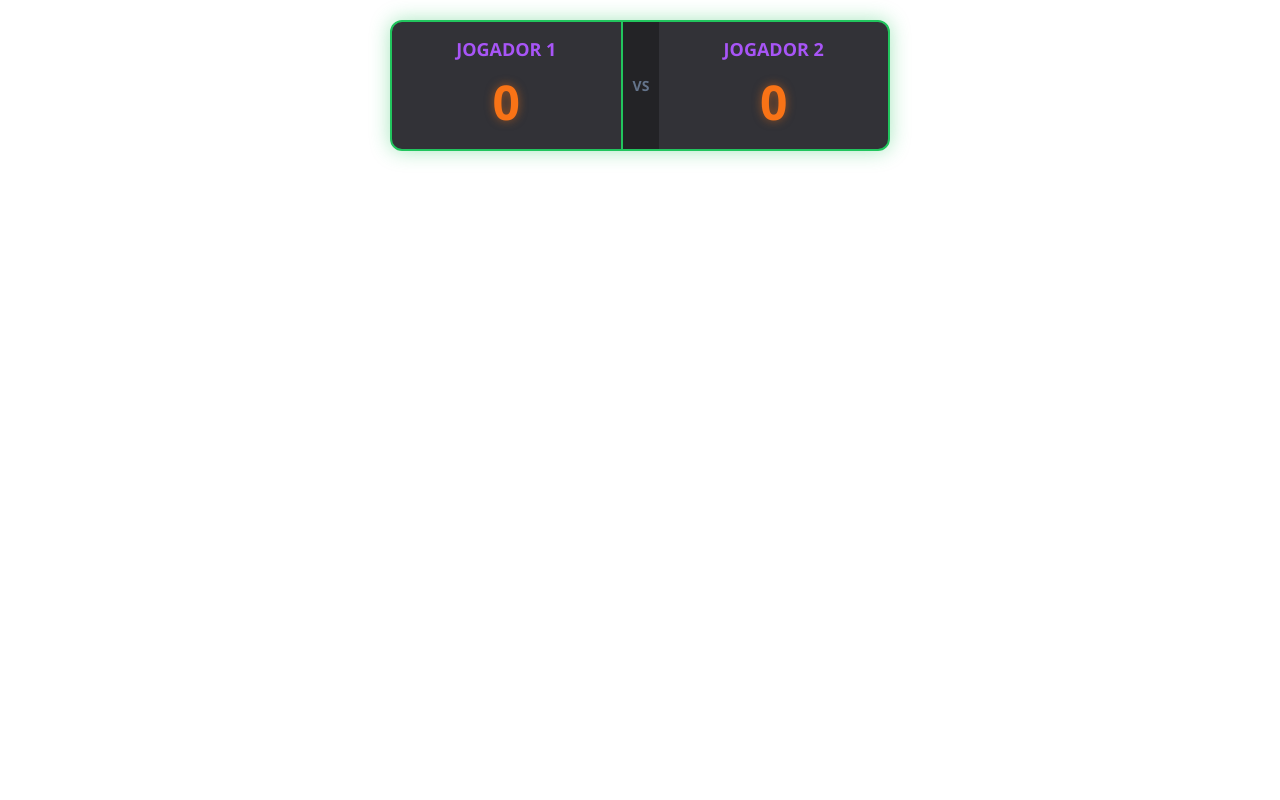
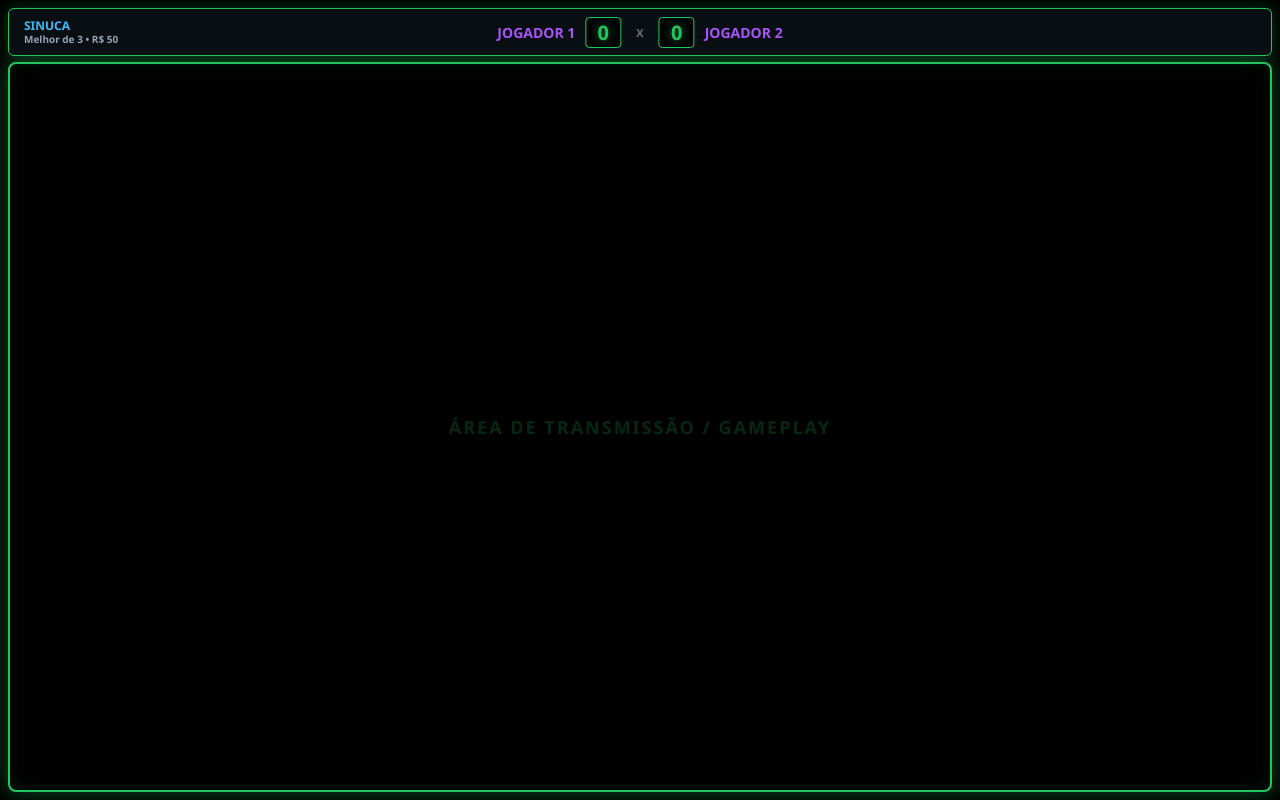
Before and after one commit to sinucabrasileira/home, a plain HTML site: page live/index.html in a window 1280 px wide. Drawn offline with nearby package versions, Linux system fonts and the light colour scheme; no server answers.

Commit message:
Update index.html

```diff
--- a/live/index.html
+++ b/live/index.html
@@ -2,93 +2,102 @@
 <html lang="pt-BR">
 <head>
     <meta charset="UTF-8">
-    <title>Placar ao Vivo</title>
+    <title>Placar - Live</title>
+    <!-- Socket.io do Servidor Local -->
+    <script src="/socket.io/socket.io.js"></script>
     <style>
-        * { box-sizing: border-box; margin: 0; padding: 0; font-family: 'Segoe UI', Tahoma, Geneva, Verdana, sans-serif; }
-        body { background: transparent; display: flex; justify-content: center; align-items: flex-start; height: 100vh; padding-top: 20px; }
+        * { box-sizing: border-box; margin: 0; padding: 0; font-family: 'Segoe UI', system-ui, sans-serif; }
+        body { background: #000; color: #fff; display: flex; flex-direction: column; height: 100vh; overflow: hidden; padding: 8px; gap: 6px; }
 
-        .scoreboard {
+        .broadcast-header {
+            background: rgba(10, 15, 20, 0.95);
+            border: 1px solid #22c55e;
+            border-radius: 6px;
+            padding: 4px 15px;
             display: flex;
-            background: rgba(15, 15, 20, 0.85);
-            border: 2px solid #22c55e;
-            border-radius: 12px;
-            box-shadow: 0 0 20px rgba(34, 197, 94, 0.4);
-            color: #fff;
-            overflow: hidden;
-            width: 500px;
+            justify-content: space-between;
+            align-items: center;
+            height: 48px;
+            z-index: 10;
+            box-shadow: 0 0 15px rgba(34, 197, 94, 0.3);
+            position: relative;
         }
 
-        .player {
-            flex: 1;
-            padding: 15px;
-            text-align: center;
+        .header-left { display: flex; flex-direction: column; line-height: 1.2; }
+        .info-jogo { font-size: 12px; font-weight: 800; color: #38bdf8; text-transform: uppercase; }
+        .info-detalhes { font-size: 10px; color: #94a3b8; font-weight: 600; }
+
+        .scoreboard-preview {
             display: flex;
-            flex-direction: column;
-            justify-content: center;
+            align-items: center;
+            gap: 15px;
+            position: absolute;
+            left: 50%;
+            transform: translateX(-50%);
         }
 
-        .player:first-child { border-right: 2px solid #22c55e; }
+        .team-side { display: flex; align-items: center; gap: 10px; }
+        .team-side.right { flex-direction: row-reverse; }
 
-        .name {
-            font-size: 18px;
-            font-weight: bold;
-            color: #a855f7;
-            text-transform: uppercase;
-            margin-bottom: 8px;
-            white-space: nowrap;
-            overflow: hidden;
-            text-overflow: ellipsis;
+        .preview-name { font-size: 14px; font-weight: 800; color: #a855f7; text-transform: uppercase; }
+        .preview-score {
+            font-size: 20px; font-weight: 900; color: #22c55e;
+            background: rgba(0,0,0,0.7); padding: 1px 10px;
+            border-radius: 4px; border: 1px solid #22c55e;
+            min-width: 36px; text-align: center;
+            text-shadow: 0 0 8px rgba(34, 197, 94, 0.6);
         }
+        .preview-vs { font-size: 11px; font-weight: bold; color: #64748b; }
+        .header-right-spacer { width: 120px; }
 
-        .score {
-            font-size: 48px;
-            font-weight: 900;
-            color: #f97316;
-            text-shadow: 0 0 10px rgba(249, 115, 22, 0.5);
+        .stream-area {
+            flex: 1; background: #000;
+            border: 2px solid #22c55e; border-radius: 8px;
+            box-shadow: 0 0 25px rgba(34, 197, 94, 0.4), inset 0 0 20px rgba(34, 197, 94, 0.1);
+            display: flex; justify-content: center; align-items: center;
         }
-
-        .vs {
-            display: flex;
-            align-items: center;
-            justify-content: center;
-            padding: 0 10px;
-            font-size: 14px;
-            font-weight: bold;
-            color: #64748b;
-            background: rgba(0,0,0,0.3);
-        }
+        .stream-placeholder-text { color: rgba(34, 197, 94, 0.2); font-size: 18px; font-weight: 800; letter-spacing: 2px; text-transform: uppercase; }
     </style>
 </head>
 <body>
 
-    <div class="scoreboard">
-        <div class="player">
-            <div class="name" id="p1-name">Jogador 1</div>
-            <div class="score" id="p1-score">0</div>
+    <header class="broadcast-header">
+        <div class="header-left">
+            <span class="info-jogo" id="view-jogo">Sinuca</span>
+            <span class="info-detalhes"><span id="view-partida">Melhor de 3</span> • <span id="view-valor">R$ 50</span></span>
         </div>
-        <div class="vs">VS</div>
-        <div class="player">
-            <div class="name" id="p2-name">Jogador 2</div>
-            <div class="score" id="p2-score">0</div>
+
+        <div class="scoreboard-preview">
+            <div class="team-side">
+                <span class="preview-name" id="view-p1-name">JOGADOR 1</span>
+                <span class="preview-score" id="view-p1-score">0</span>
+            </div>
+            <span class="preview-vs">X</span>
+            <div class="team-side right">
+                <span class="preview-name" id="view-p2-name">JOGADOR 2</span>
+                <span class="preview-score" id="view-p2-score">0</span>
+            </div>
         </div>
+
+        <div class="header-right-spacer"></div>
+    </header>
+
+    <div class="stream-area">
+        <span class="stream-placeholder-text">Área de Transmissão / Gameplay</span>
     </div>
 
     <script>
-        function atualizarPlacar() {
-            const dados = JSON.parse(localStorage.getItem('placar_dados')) || {
-                p1Name: 'Jogador 1', p1Score: 0,
-                p2Name: 'Jogador 2', p2Score: 0
-            };
+        const socket = io();
 
-            document.getElementById('p1-name').innerText = dados.p1Name;
-            document.getElementById('p1-score').innerText = dados.p1Score;
-            document.getElementById('p2-name').innerText = dados.p2Name;
-            document.getElementById('p2-score').innerText = dados.p2Score;
-        }
-
-        // Atualiza a cada 200ms para refletir as mudanças do painel de controle instantaneamente
-        setInterval(atualizarPlacar, 200);
-        atualizarPlacar();
+        socket.on('atualizar_placar', (estado) => {
+            document.getElementById('view-p1-name').innerText = estado.p1Name;
+            document.getElementById('view-p1-score').innerText = estado.p1Score;
+            document.getElementById('view-p2-name').innerText = estado.p2Name;
+            document.getElementById('view-p2-score').innerText = estado.p2Score;
+            document.getElementById('view-jogo').innerText = estado.jogo;
+            document.getElementById('view-partida').innerText = estado.partida;
+            document.getElementById('view-valor').innerText = estado.valor;
+        });
     </script>
 </body>
 </html>
```
